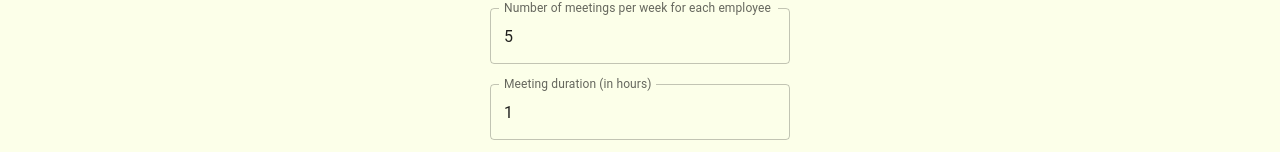
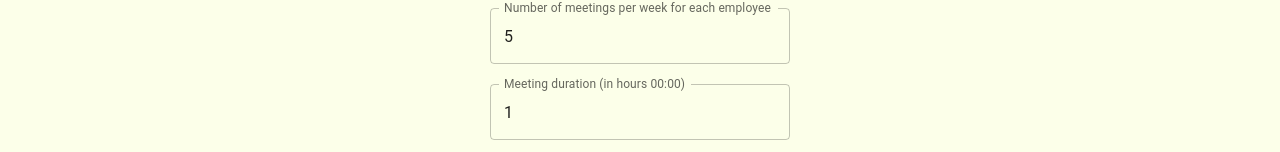
Before and after one commit to h-aburesha/my-next-website, a Next.js app: page /calc in a window 1280 px wide. Shown: the part 194-346 px from the top of the page. Built offline with nearby package versions, Linux system fonts and the light colour scheme.

Commit message:
new precentages

```diff
--- a/pages/calc.tsx
+++ b/pages/calc.tsx
@@ -66,7 +66,7 @@ function CostSavingsCalculator() {
                 style={textFieldStyle}
             />
             <TextField
-                label="Meeting duration (in hours)"
+                label="Meeting duration (in hours 00:00)"
                 type="number"
                 value={meetingDurationHours}
                 onChange={(e) =>
```
